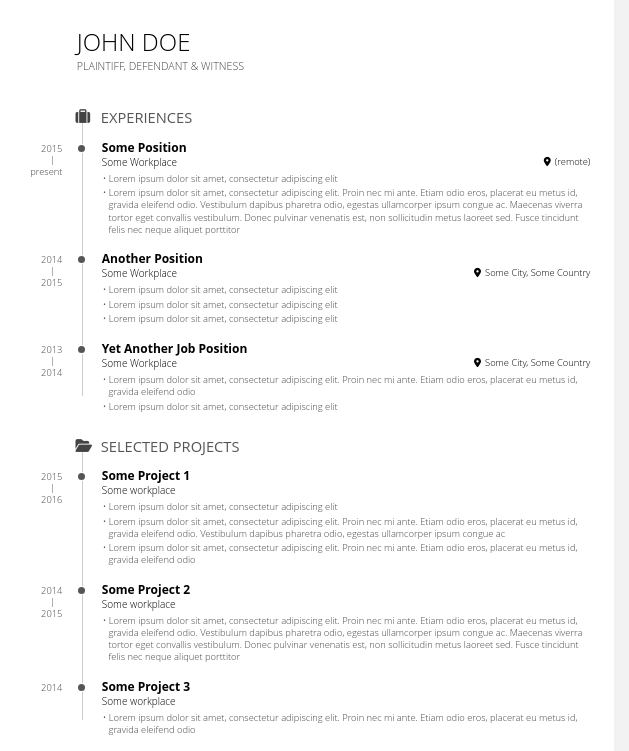
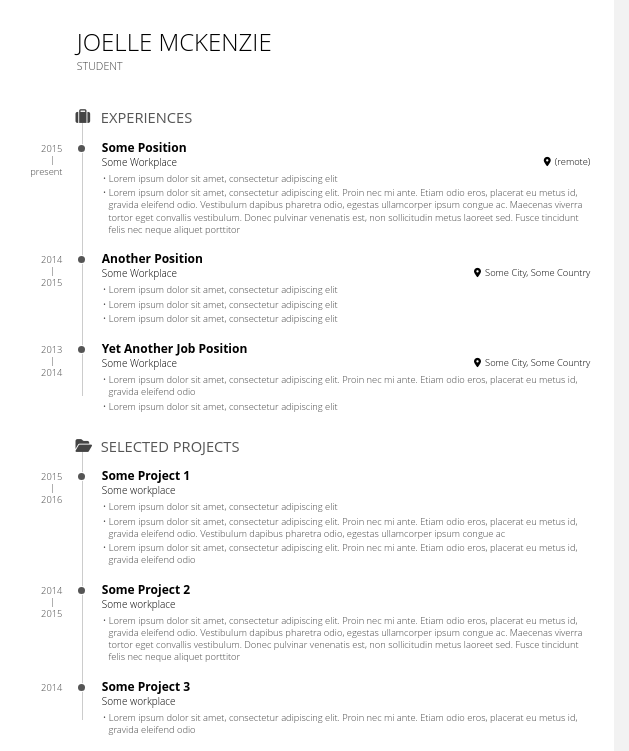
Before and after one commit to joelle17/web_design_classwork, a plain HTML site: page resume/resume.html in a window 1280 px wide. Shown: the top 751 px of the page, 0-629 px from the left. Drawn offline with Linux system fonts and the light colour scheme.

Commit message:
Update resume.html

```diff
--- a/resume/resume.html
+++ b/resume/resume.html
@@ -6,11 +6,11 @@
     <link rel="stylesheet" type="text/css" href="font-awesome.css" />
     <link rel="stylesheet" type="text/css" href="style.css" />
   </head>
-  <body lang="en">
+  <body>
     <section id="main">
       <header id="title">
-        <h1>John Doe</h1>
-        <span class="subtitle">Plaintiff, defendant &amp; witness</span>
+        <h1>Joelle McKenzie</h1>
+        <span class="subtitle">Student</span>
       </header>
       <section class="main-block">
         <h2>
```
